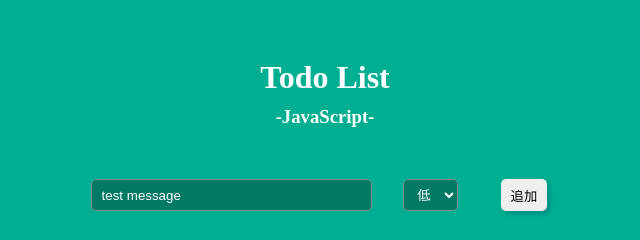
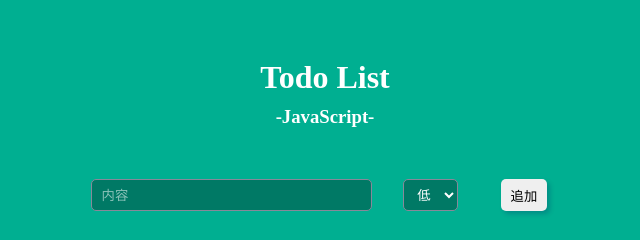
Before and after one commit to lafrin/todo_js, a plain HTML site: page index.html in a window 1280 px wide. Shown: the full height of the page, 315-955 px from the left. Drawn offline with nearby package versions, Linux system fonts and the light colour scheme.

Commit message:
update:test massage 削除

```diff
--- a/index.html
+++ b/index.html
@@ -15,7 +15,7 @@
 
   <div class="wrap">
     <form class="task_form">
-      <input id="add_value" placeholder="内容" class="flex-value" type="text" value="test message">
+      <input id="add_value" placeholder="内容" class="flex-value" type="text" value="">
       <div class="flex-priority">
         <select name="" id="add_priority">
           <option value="low">低</option>
```
